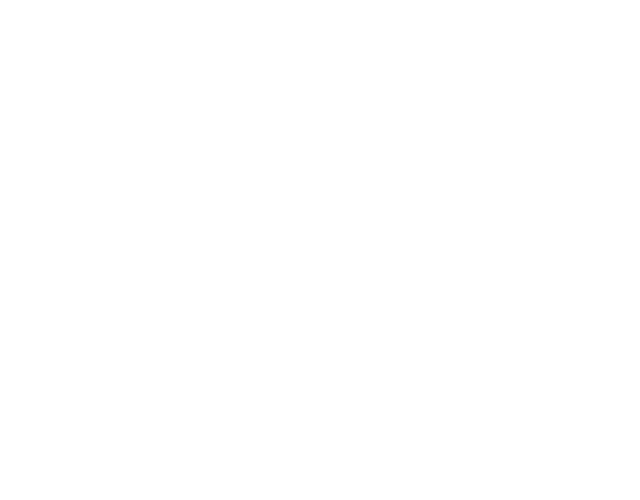
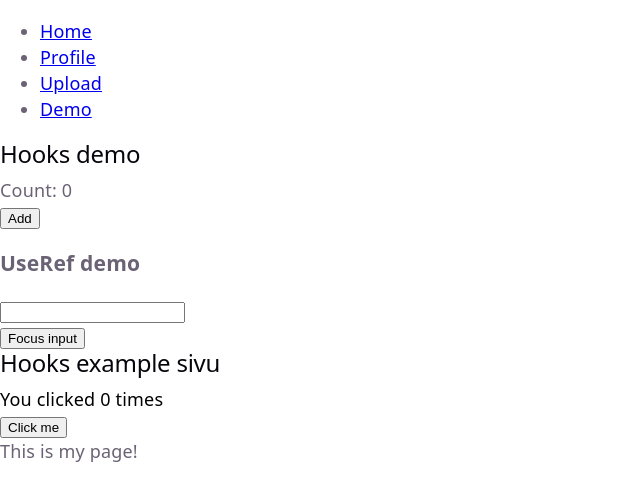
Before and after one commit to vvermilion/WSK-week4, a React (Vite) app: page /~maisali/wsk-routing/Demo in a window 1280 px wide. Before the commit this address had no page. Shown: the top 500 px of the page, without its empty margins (0-640 px from the left). Built offline with nearby package versions, Linux system fonts and the light colour scheme.

Commit message:
feat: add Demo view and integrate Example and HooksExample components

```diff
--- a/src/App.jsx
+++ b/src/App.jsx
@@ -5,6 +5,7 @@ import Layout from './components/Layout';
 import Profile from './views/Profile';
 import Upload from './views/Upload';
 import Single from './views/Single';
+import Demo from './views/Demo';
 
 const App = () => {
   return (
@@ -15,6 +16,7 @@ const App = () => {
           <Route path="Profile" element={<Profile />} />
           <Route path="Upload" element={<Upload />} />
           <Route path="Single" element={<Single />} />
+          <Route path='Demo' element={<Demo />} />
           {/* TODO: add missing routes */}
         </Route>
       </Routes>
--- /dev/null
+++ b/src/components/Example.jsx
@@ -0,0 +1,44 @@
+import { useState, useEffect, useRef } from "react";
+
+const Example = () => {
+  const [count, setCount] = useState(0);
+
+
+  // 1. ilman riippuvuustaulukkoa
+  // useEffect(fn)
+
+  // 2. komponentin mount vaiheessa
+  // useEffect(fn, [])
+
+  // 3. mount vaiheessa sekä count-arvon muuttuessa
+  // useEffect(fn, [count])
+
+  useEffect(() => {
+    console.log('Use effect triggered')
+  }, [count]);
+
+  //useref
+  const inputRef = useRef(null);
+
+  const handleFocus = () => {
+    inputRef.current.focus();
+  }
+
+  const addWithState = () => {
+    setCount(count + 1);
+
+  }
+
+  return (
+    <div>
+      <p>Count: {count}</p>
+      <button onClick={addWithState}>Add</button>
+      <h3>UseRef demo</h3>
+      <input type="text" name="name" id="name" ref={inputRef} />
+      <br />
+      <button onClick={handleFocus}>Focus input</button>
+    </div>
+  );
+}
+
+export default Example
--- /dev/null
+++ b/src/components/HooksExample.jsx
@@ -0,0 +1,20 @@
+import {useState, useEffect, useRef} from 'react';
+
+function HooksExample() {
+  const [count, setCount] = useState(0);
+  const testElement = useRef(null);
+
+  useEffect(() => {
+    // Update div element's color based on count
+    testElement.current?.style.setProperty('color', `rgb(${count * 5}, 0, 0)`);
+  }, [count]); // Only re-run the effect if count changes
+
+  return (
+    <div ref={testElement}>
+      <p>You clicked {count} times</p>
+      <button onClick={() => setCount(count + 1)}>Click me</button>
+    </div>
+  );
+}
+
+export default HooksExample;
--- a/src/components/Layout.jsx
+++ b/src/components/Layout.jsx
@@ -15,6 +15,9 @@ const Layout = () => {
             <li>
               <Link to="/upload">Upload</Link>
             </li>
+            <li>
+              <Link to="/demo">Demo</Link>
+            </li>
           </ul>
         </nav>
       </header>
--- /dev/null
+++ b/src/views/Demo.jsx
@@ -0,0 +1,16 @@
+import Example from "../components/Example"
+import HooksExample from "../components/HooksExample"
+
+const Demo = () => {
+
+  return (
+    <div>
+      <h2>Hooks demo</h2>
+      <Example/>
+      <h2>Hooks example sivu</h2>
+      <HooksExample/>
+      </div>
+  )
+}
+
+export default Demo
```
